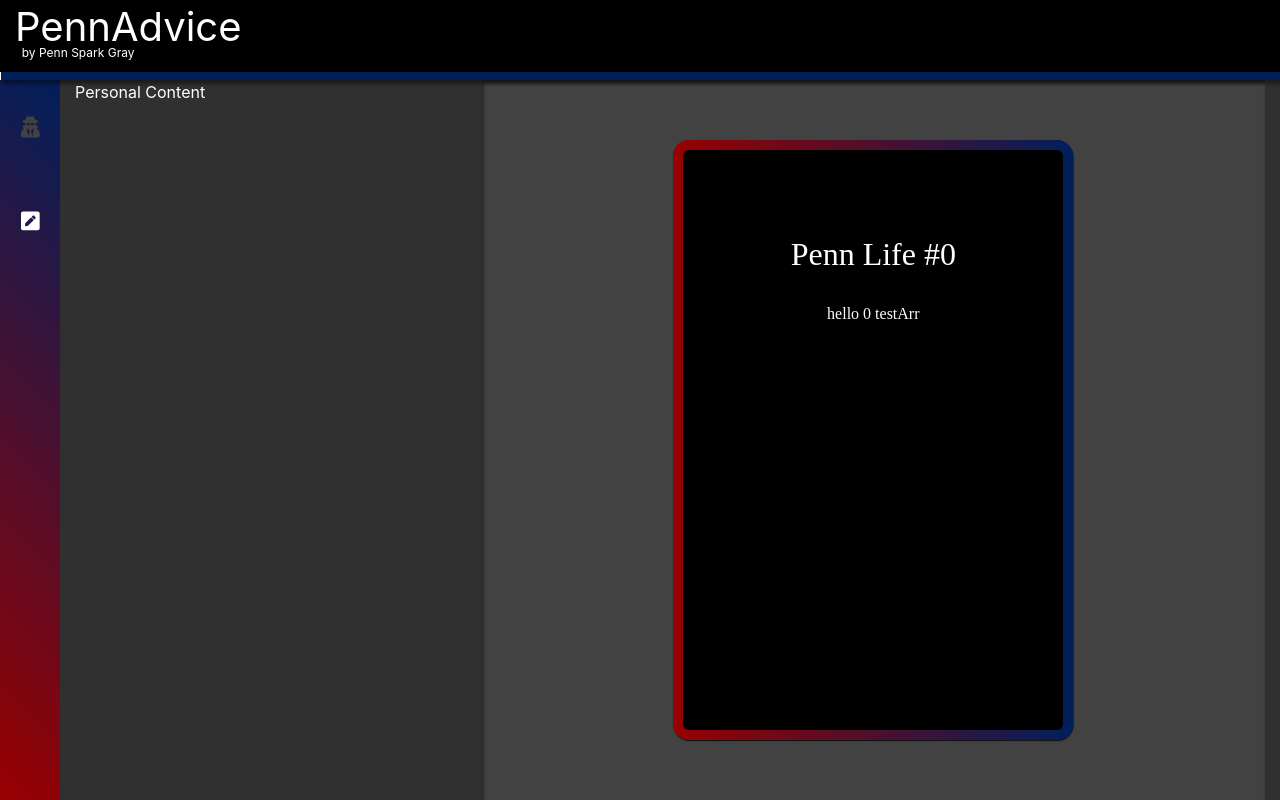
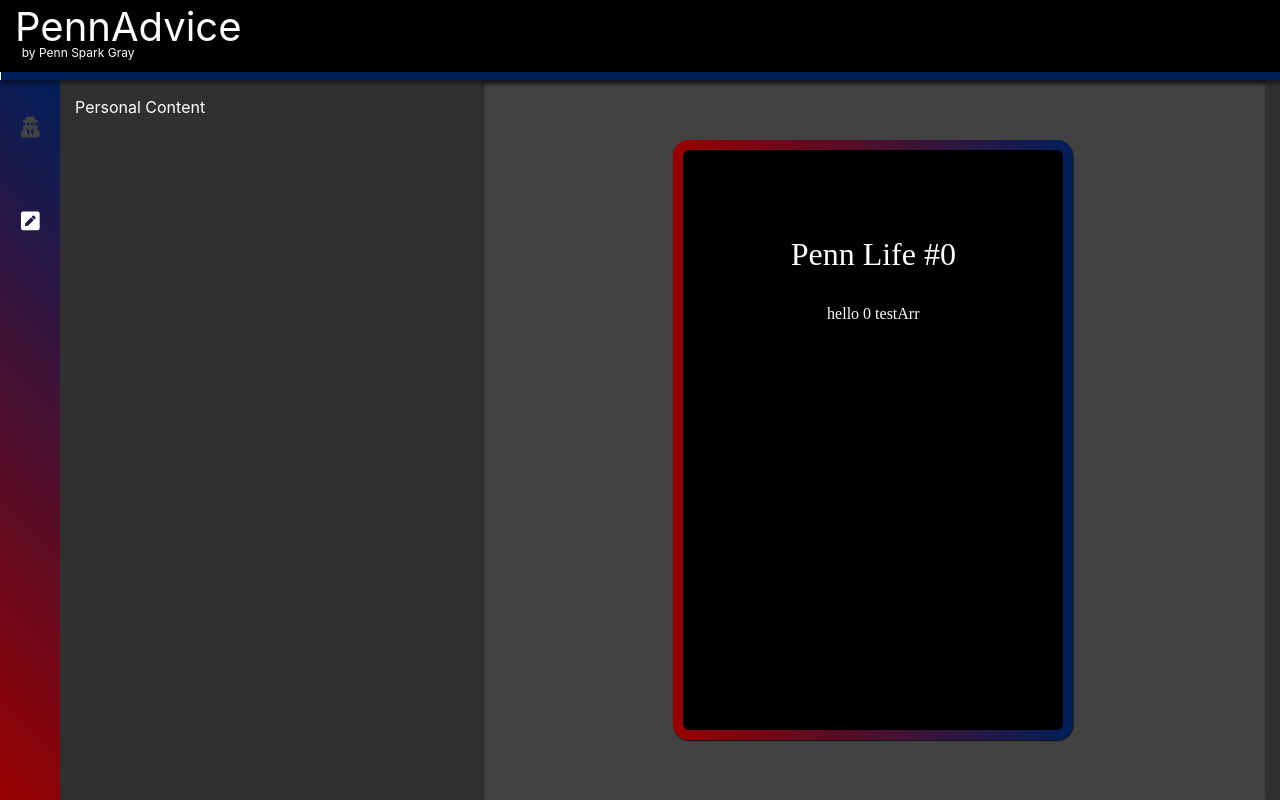
Before and after one commit to setdavid/penn-advice, a React (Create React App) app in the folder client/: page / in a window 1280 px wide. Built offline with nearby package versions, Linux system fonts and the light colour scheme.

Commit message:
padding and margin tweaks

```diff
--- a/client/src/css/base-styles.css
+++ b/client/src/css/base-styles.css
@@ -194,6 +194,11 @@ p,
     background: #303030;
 }
 
+#personal-content, #account-content {
+    padding-top: 15px;
+    padding-bottom: 15px;
+}
+
 /* #swipe-content, #personal-content {
     box-shadow: inset 1.6px 3.2px 3.2px hsl(0deg 0% 0% / 0.45);
 } */
```
